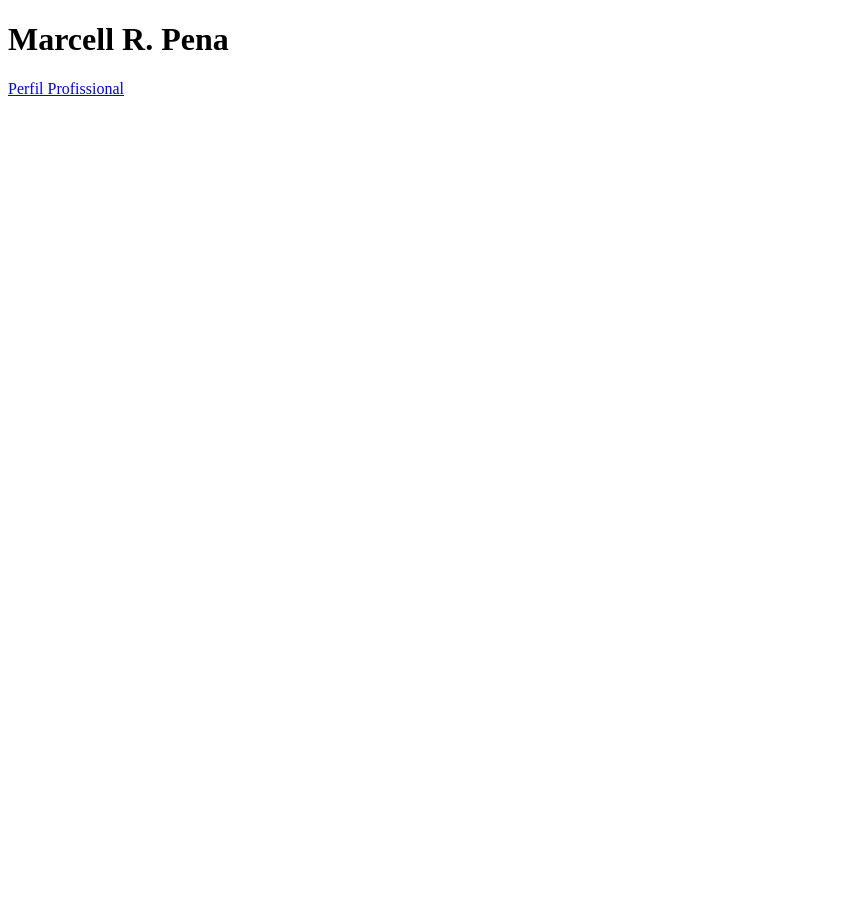
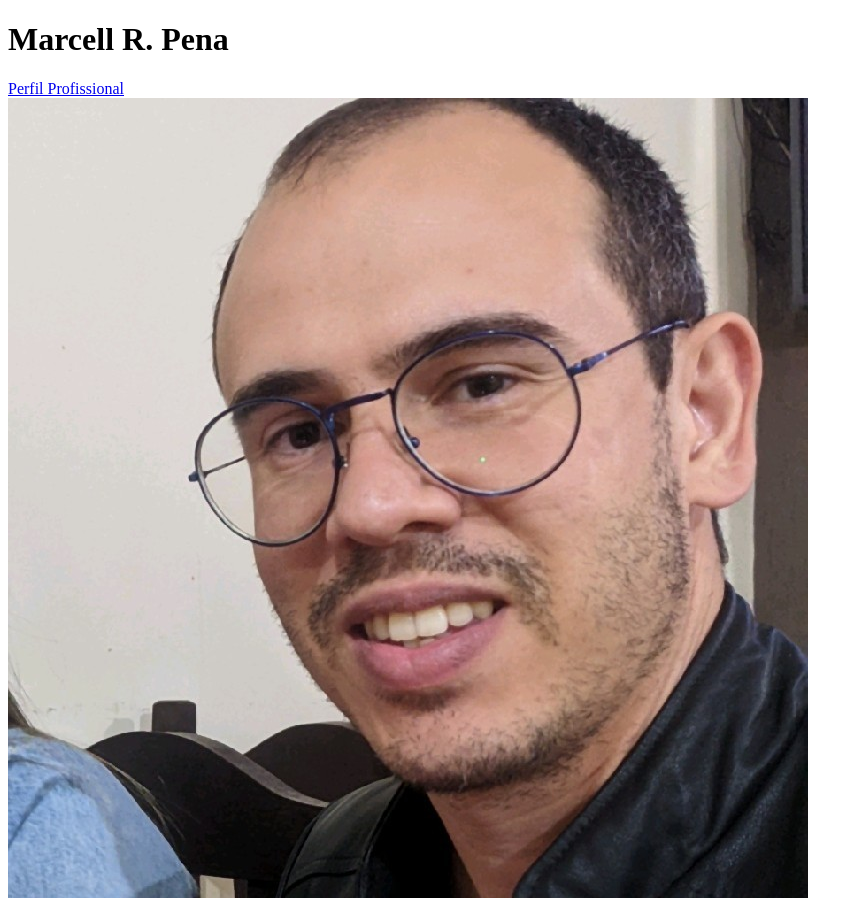
Before and after one commit to marcellrpena/novo-repositorio, a plain HTML site: page index.html in a window 1280 px wide. Shown: the whole page, without its empty margins (0-863 px from the left). Before the commit the page ends 800 px from the top, so only its background shows below. Drawn offline with Linux system fonts and the light colour scheme.

Commit message:
criação da minha main com uma imagem

```diff
--- a/index.html
+++ b/index.html
@@ -18,6 +18,11 @@
       Perfil Profissional
     </a>
   </nav>
+  <main>
+    <section id="image">
+      <img id="minha_foto" src="./foto.jpeg" alt="imagem de perfil">
+    </section>
+  </main>
 
 </body>
 </html>
```
Also changed, not shown: foto.jpeg (added).
